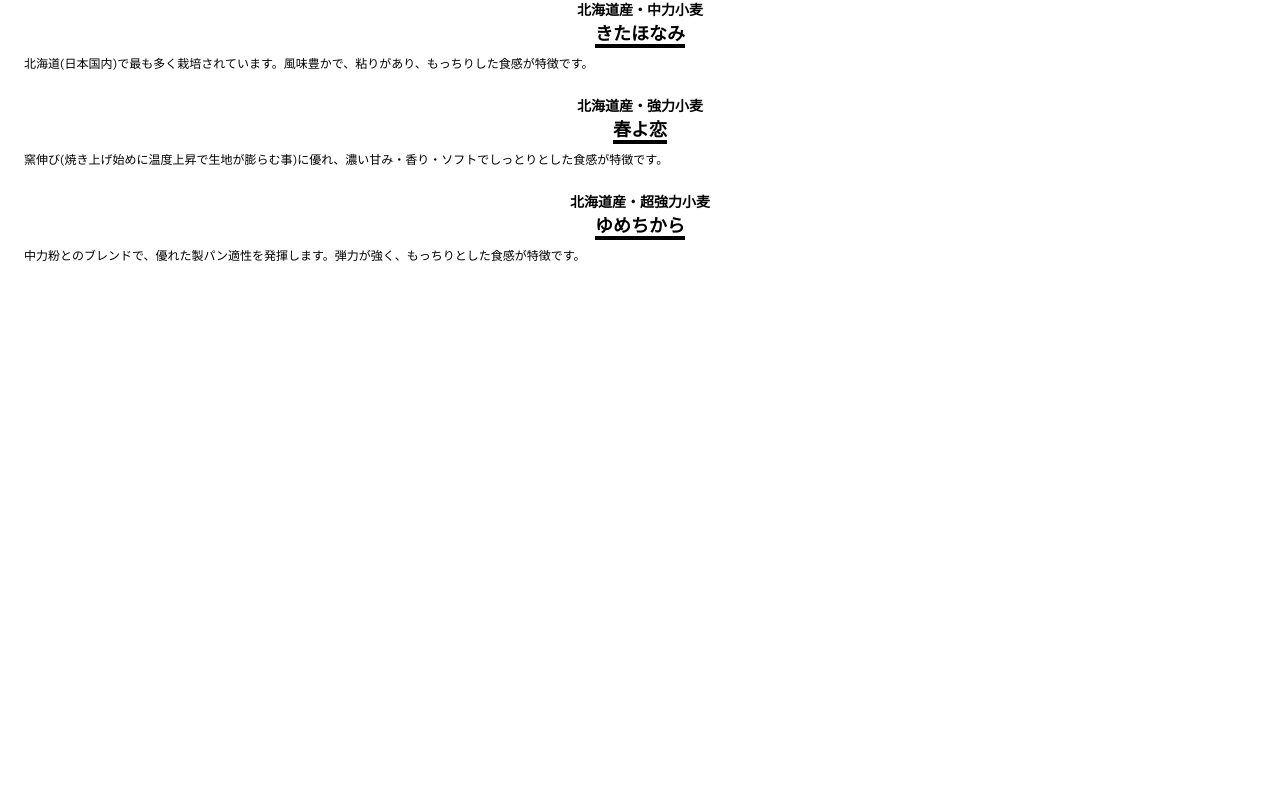
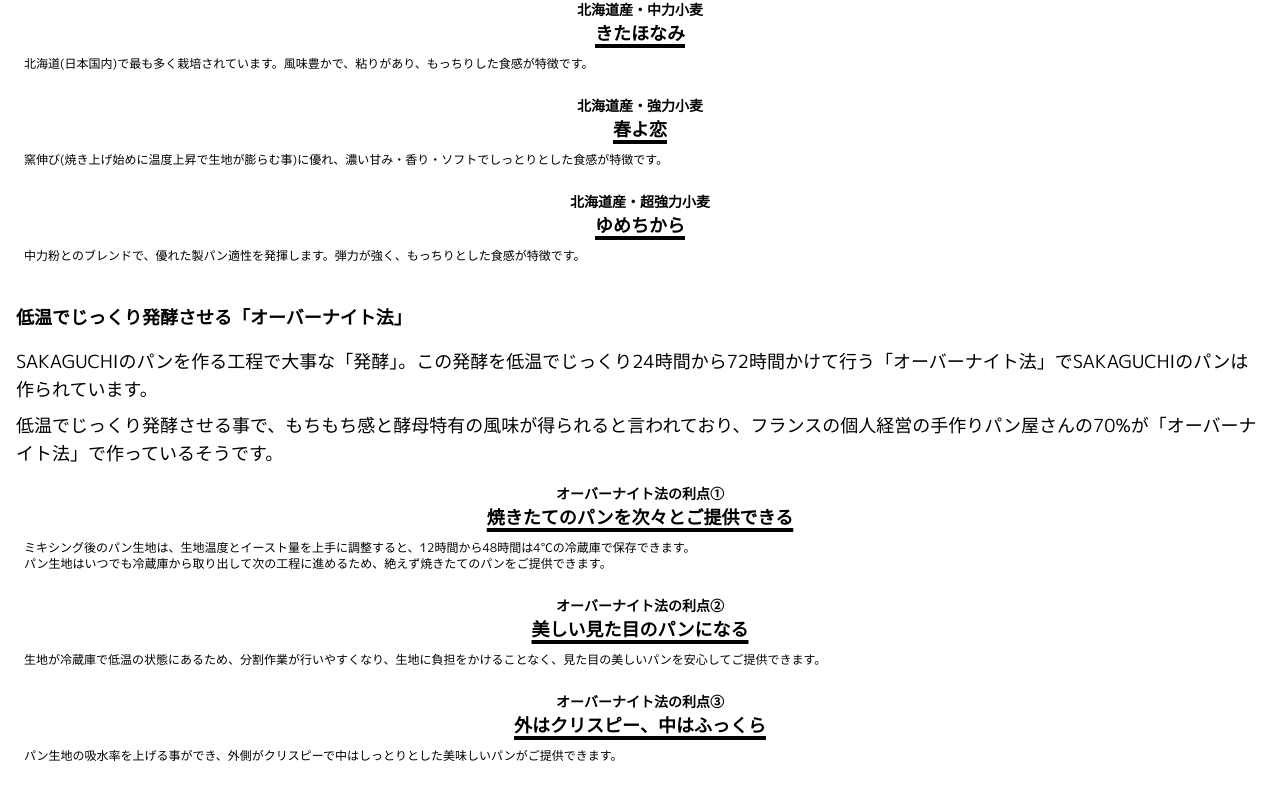
Before and after one commit to aktuehr/bread-sakaguchi-v2, a Next.js app: page /bread-sakaguchi/about in a window 1280 px wide. Shown: the part 544-1344 px from the top of the page. Before the commit the page ends 856 px from the top, so only its background shows below. Built offline with nearby package versions, Linux system fonts and the light colour scheme.

Commit message:
feat: 「低温でじっくり発酵させる「オーバーナイト法」」のセクションを追加

```diff
--- a/src/app/about/page.tsx
+++ b/src/app/about/page.tsx
@@ -34,7 +34,31 @@
           </DescriptionCard>
         </div>
       </TitleAndContents>
-
+      <TitleAndContents title="低温でじっくり発酵させる「オーバーナイト法」">
+        <p>SAKAGUCHIのパンを作る工程で大事な「発酵」。この発酵を低温でじっくり24時間から72時間かけて行う「オーバーナイト法」でSAKAGUCHIのパンは作られています。</p>
+        <p>低温でじっくり発酵させる事で、もちもち感と酵母特有の風味が得られると言われており、フランスの個人経営の手作りパン屋さんの70%が「オーバーナイト法」で作っているそうです。</p>
+        <div className='flex flex-col gap-2'>
+          <DescriptionCard
+            title={'焼きたてのパンを次々とご提供できる'}
+            subTitle={'オーバーナイト法の利点①'}
+          >
+            ミキシング後のパン生地は、生地温度とイースト量を上手に調整すると、12時間から48時間は4℃の冷蔵庫で保存できます。<br />
+            パン生地はいつでも冷蔵庫から取り出して次の工程に進めるため、絶えず焼きたてのパンをご提供できます。
+          </DescriptionCard>
+          <DescriptionCard
+            title={'美しい見た目のパンになる'}
+            subTitle={'オーバーナイト法の利点②'}
+          >
+            生地が冷蔵庫で低温の状態にあるため、分割作業が行いやすくなり、生地に負担をかけることなく、見た目の美しいパンを安心してご提供できます。
+          </DescriptionCard>
+          <DescriptionCard
+            title={'外はクリスピー、中はふっくら'}
+            subTitle={'オーバーナイト法の利点③'}
+          >
+            パン生地の吸水率を上げる事ができ、外側がクリスピーで中はしっとりとした美味しいパンがご提供できます。
+          </DescriptionCard>
+        </div>
+      </TitleAndContents>
     </main>
   );
 }
```
